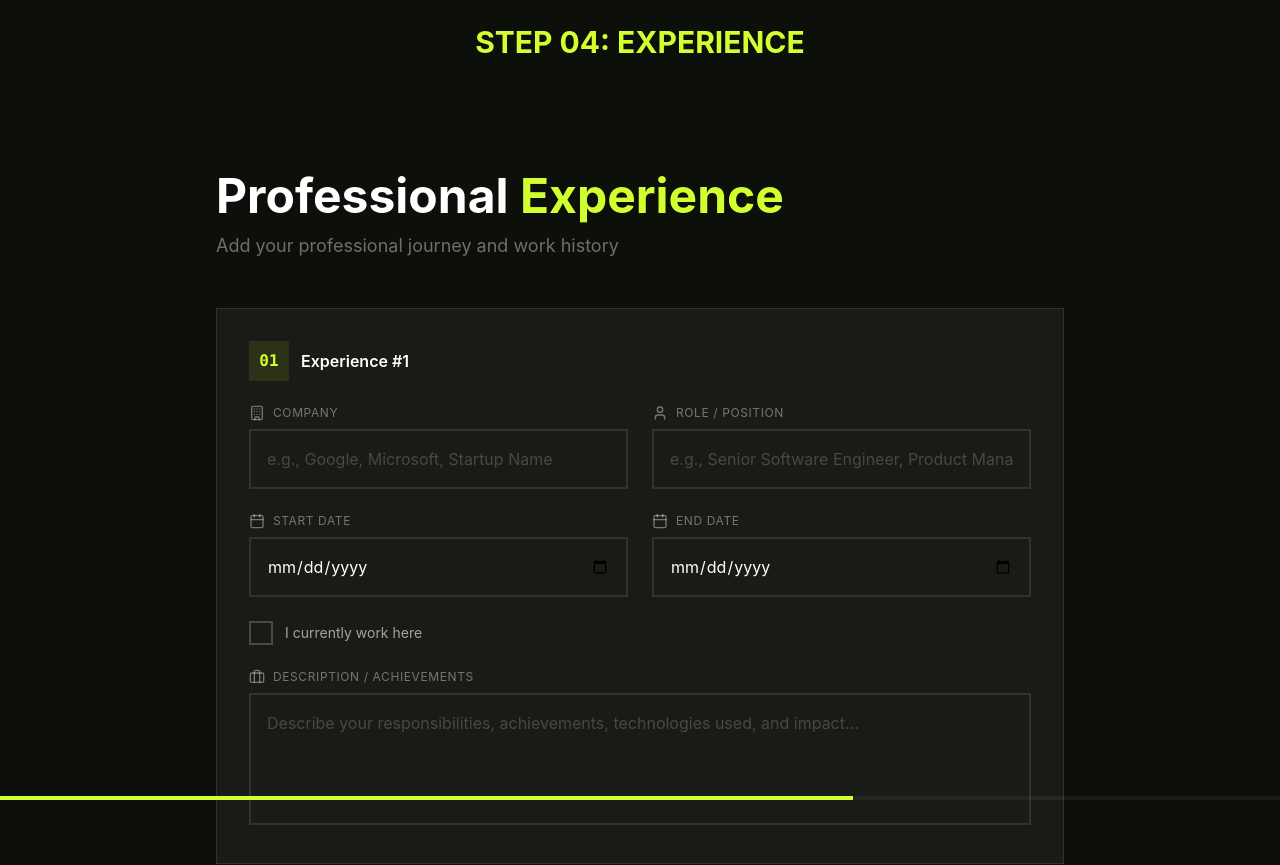
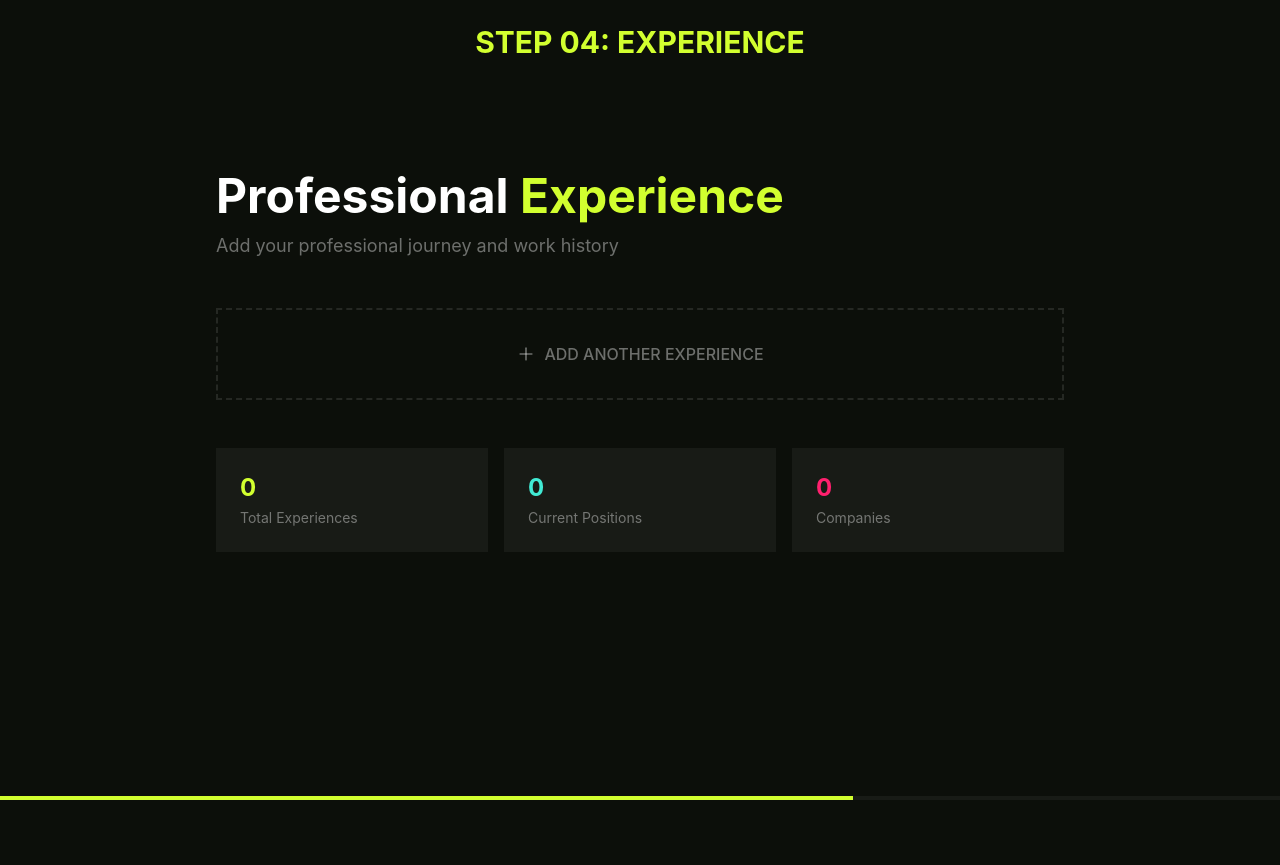
Before and after one commit to TehamiKamdar/resumetosite, a React (Vite) app: page /builder/experience in a window 1280 px wide. Shown: the top 865 px of the page. Built offline with nearby package versions, Linux system fonts and the light colour scheme.

Commit message:
experience now working

```diff
--- a/src/layouts/BuilderLayout.tsx
+++ b/src/layouts/BuilderLayout.tsx
@@ -8,7 +8,7 @@ export type Skill = { id: number; name: string; level: string };
 
 export type Project = { id: number; name: string; date: string; techStack: string[]; url: string; repo: string; description: string; role: string; };
 
-export type Experience = { id: number; name: string; date: string; techStack: string[]; url: string; repo: string; description: string; role: string; };
+export type Experience = { id: number; company: string; role: string; startDate: string; endDate: string; currentlyWorking: string; description: string; };
 
 export type ResumeData = {
   fullName: string;
--- a/src/pages/builder/Experience.tsx
+++ b/src/pages/builder/Experience.tsx
@@ -12,7 +12,13 @@ const Experience = () => {
 
   if (!formData) return null;
 
-  const experiences = formData?.experiences || [
+  const experiences = formData.experiences || [];
+
+  const addExperience = () => {
+    setFormData(prev => ({
+      ...prev,
+      experiences: [
+        ...(prev.experiences || []),
         {
           id: Date.now(),
           company: '',
@@ -22,34 +28,35 @@ const Experience = () => {
           currentlyWorking: false,
           description: ''
         }
-  ];
-
-  const addExperience = () => {
-    setFormData([...experiences, {
-      id: Date.now() + Math.random(),
-      company: '',
-      role: '',
-      startDate: '',
-      endDate: '',
-      currentlyWorking: false,
-      description: ''
-    }]);
+      ]
+    }));
   };
 
   const removeExperience = (id) => {
-    if (experiences.length > 1) {
-      setFormData(experiences.filter(exp => exp.id !== id));
-    }
+    setFormData(prev => {
+      const list = prev.experiences || [];
+      if (list.length <= 1) return prev;
+
+      return {
+        ...prev,
+        experiences: list.filter(exp => exp.id !== id)
+      };
+    });
   };
 
   const updateExperience = (id, field, value) => {
-    setFormData(experiences.map(exp =>
+    setFormData(prev => ({
+      ...prev,
+      experiences: (prev.experiences || []).map(exp =>
         exp.id === id ? { ...exp, [field]: value } : exp
-    ));
+      )
+    }));
   };
 
   const toggleCurrentlyWorking = (id) => {
-    setFormData(experiences.map(exp => {
+    setFormData(prev => ({
+      ...prev,
+      experiences: (prev.experiences || []).map(exp => {
         if (exp.id === id) {
           return {
             ...exp,
@@ -58,6 +65,7 @@ const Experience = () => {
           };
         }
         return exp;
+      })
     }));
   };
 
@@ -168,8 +176,7 @@ const Experience = () => {
                         onChange={(e) => updateExperience(exp.id, 'endDate', e.target.value)}
                         placeholder="e.g., Dec 2023"
                         disabled={exp.currentlyWorking}
-                        className={`w-full bg-transparent border-2 border-white/10 p-4 text-white placeholder-white/20 focus:border-[#d2ff2f] outline-none transition ${
-                          exp.currentlyWorking ? 'opacity-50 cursor-not-allowed' : ''
+                        className={`w-full bg-transparent border-2 border-white/10 p-4 text-white placeholder-white/20 focus:border-[#d2ff2f] outline-none transition ${exp.currentlyWorking ? 'opacity-50 cursor-not-allowed' : ''
                           }`}
                       />
                     </div>
@@ -180,8 +187,7 @@ const Experience = () => {
                 <div className="flex items-center gap-3">
                   <button
                     onClick={() => toggleCurrentlyWorking(exp.id)}
-                    className={`w-6 h-6 border-2 flex items-center justify-center transition ${
-                      exp.currentlyWorking
+                    className={`w-6 h-6 border-2 flex items-center justify-center transition ${exp.currentlyWorking
                         ? 'bg-[#d2ff2f] border-[#d2ff2f]'
                         : 'border-white/20 hover:border-[#d2ff2f]'
                       }`}
```
Lines whose indentation alone changed are shown as unchanged.
